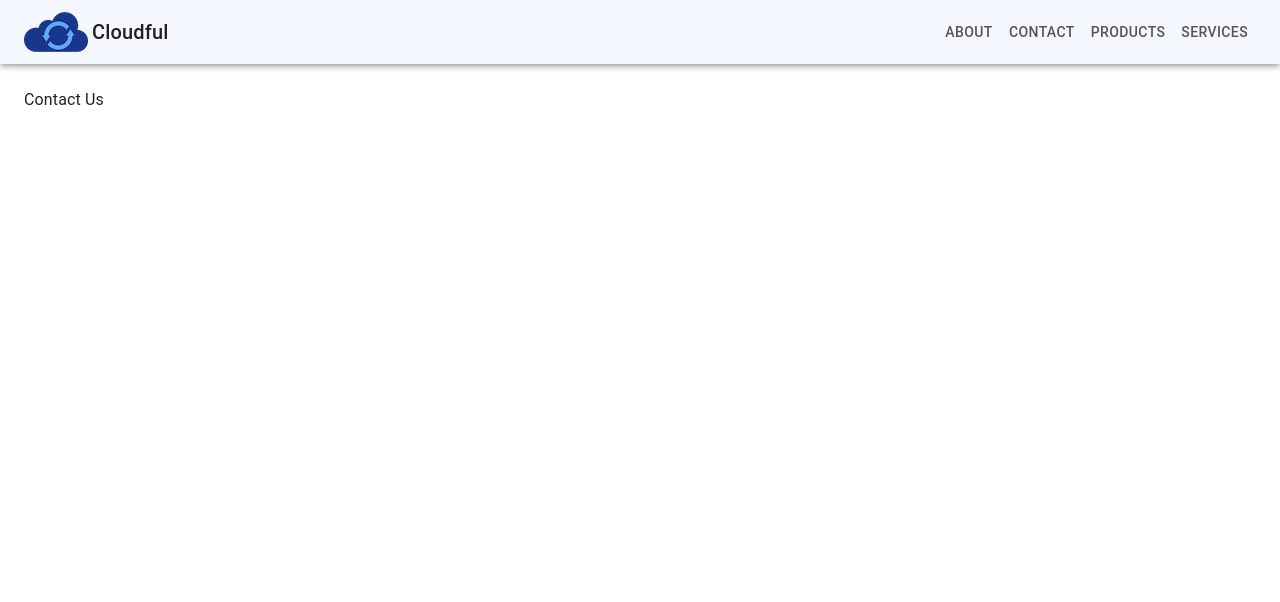
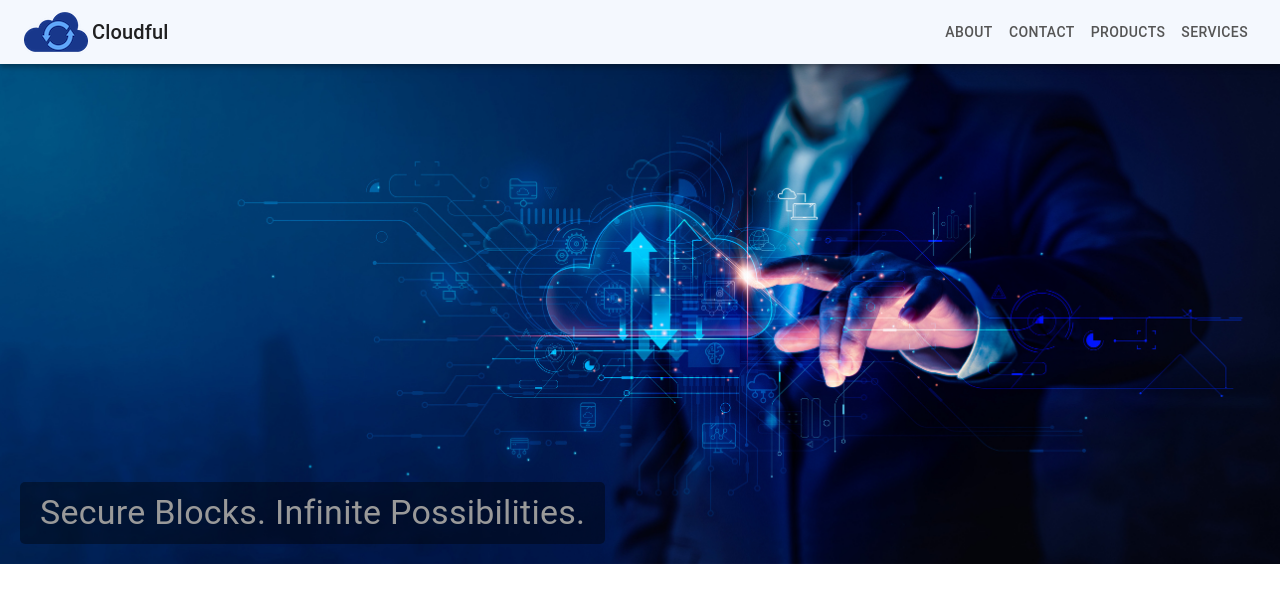
Before and after one commit to cloudful-io/cloudful-io.github.io, a React (Create React App) app: page /#/ in a window 1280 px wide. Before the commit this address led to /#/contact. Shown: the top 602 px of the page. Built offline with nearby package versions, Linux system fonts and the light colour scheme.

Commit message:
Added hero image on homepage

```diff
--- a/src/App.js
+++ b/src/App.js
@@ -33,7 +33,7 @@ function App() {
         <Box sx={{ display: 'flex' }}>
           <CssBaseline />
           <ResponsiveAppNavbar/>
-          <Box component="main" sx={{ p: 3 }}>
+          <Box component="main" sx={{ p: 0 }}>
             <Toolbar />
             <Routes>
               {/* Public Routes */}
--- a/src/pages/Home.js
+++ b/src/pages/Home.js
@@ -1,11 +1,42 @@
 import React from "react";
+import Box from '@mui/material/Box';
 import Typography from '@mui/material/Typography';
 
 const Home = () => {
     return (
-        <Typography>
-            Home Pages
+        <>
+        <Box
+        sx={{
+          position: 'relative',
+          width: '100vw',
+          height: '500px',  // Adjust height as needed
+          margin: 0,
+          padding: 0,
+          backgroundImage: 'url(/assets/images/hero.jpg)',  // Add the URL of your hero image
+          backgroundSize: 'cover',
+          backgroundPosition: 'center',
+          backgroundRepeat: 'no-repeat',
+        }}
+
+      >
+        <Typography
+          variant="h4"
+          component="div"
+          sx={{
+            position: 'absolute',
+            bottom: '20px',
+            left: '20px',
+            color: '#999',
+            backgroundColor: 'rgba(0, 0, 0, 0.4)',  // Optional: Adds a transparent dark overlay for contrast
+            padding: '10px 20px',
+            borderRadius: '5px',
+          }}
+        >
+          Secure Blocks.  Infinite Possibilities.
         </Typography>
+      </Box>
+        </>
+
     );
   };
 
```
Also changed, not shown: public/assets/images/hero.jpg (added), src/assets/images/hero.jpg (added).
